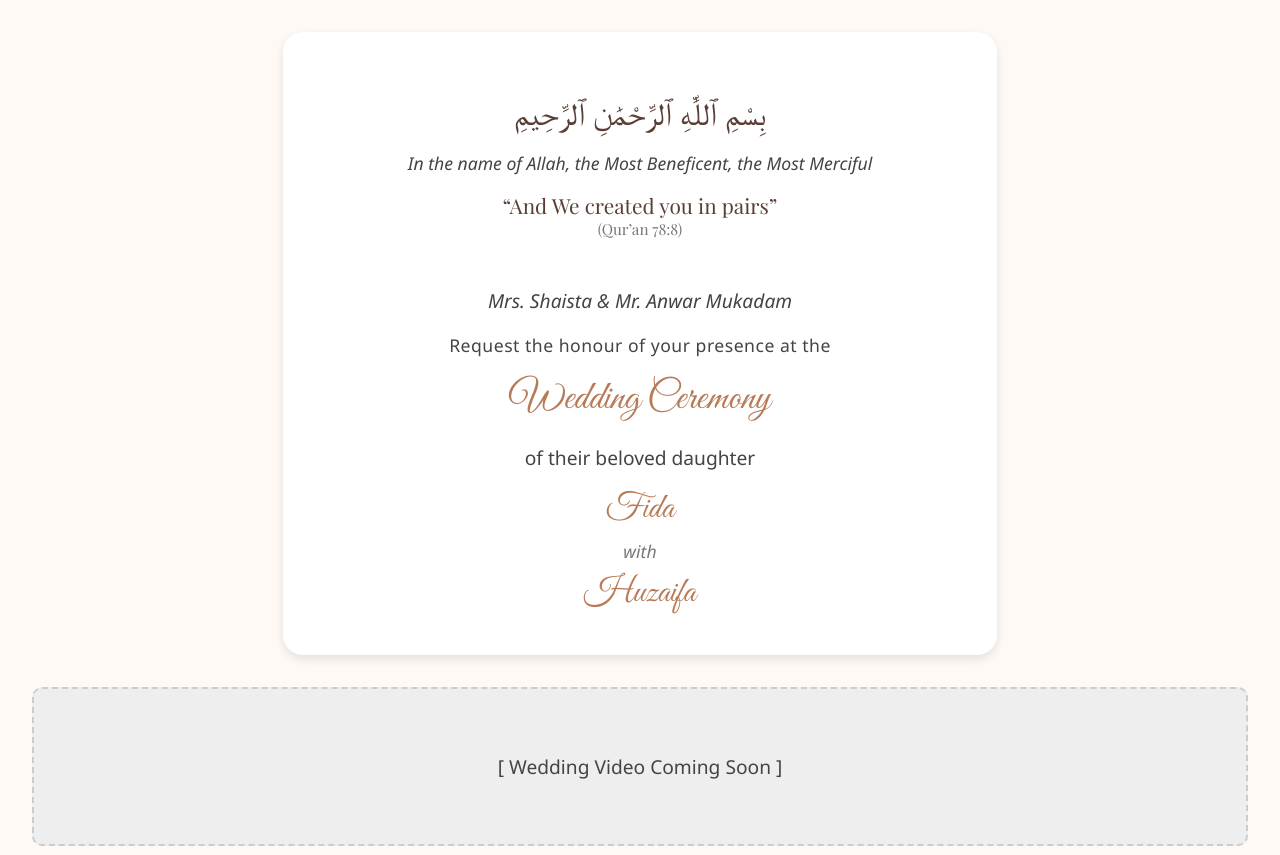
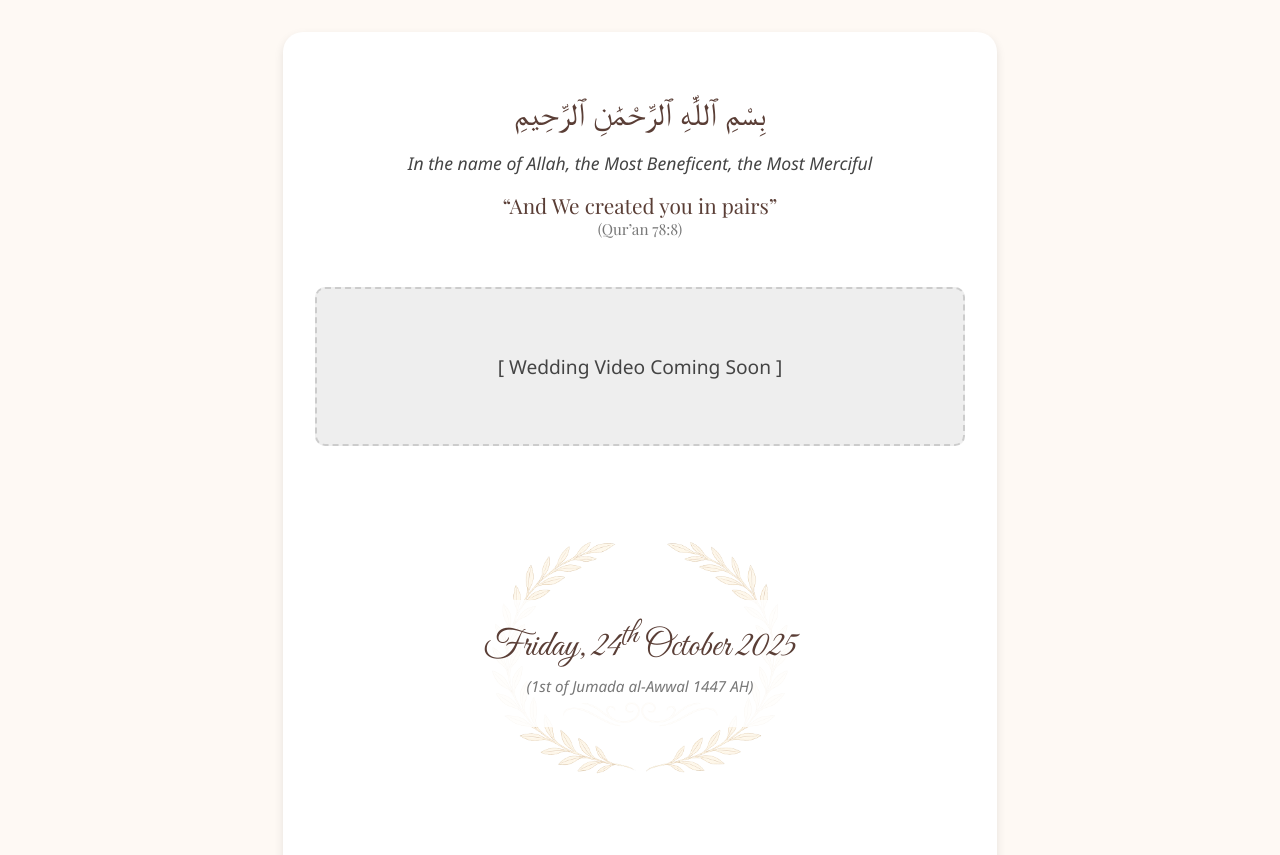
Before and after one commit to EbadMukadam/fifashaadi, a Flask app: page / in a window 1280 px wide. Shown: the top 855 px of the page. Run offline with Flask 3, Linux system fonts and the light colour scheme; some web fonts are replaced.

Commit message:
Removed invitation block section

```diff
--- a/templates/index.html
+++ b/templates/index.html
@@ -19,18 +19,6 @@
       </div>
     </div>
 
-    <!-- Invitation Block -->
-    <!-- Invitation block removed -->
-      <p class="parents">Mrs. Shaista & Mr. Anwar Mukadam</p>
-      <p class="request-line">Request the honour of your presence at the</p>
-      <div class="highlight-event">Wedding Ceremony</div>
-      <p class="couple-line">of their beloved daughter</p>
-      <div class="spaced-names">
-        <p class="bride">Fida</p>
-        <p class="with">with</p>
-        <p class="groom">Huzaifa</p>
-      </div>
-    </div>
 
     <!-- Video placeholder -->
     <div class="video-placeholder">[ Wedding Video Coming Soon ]</div>
```
